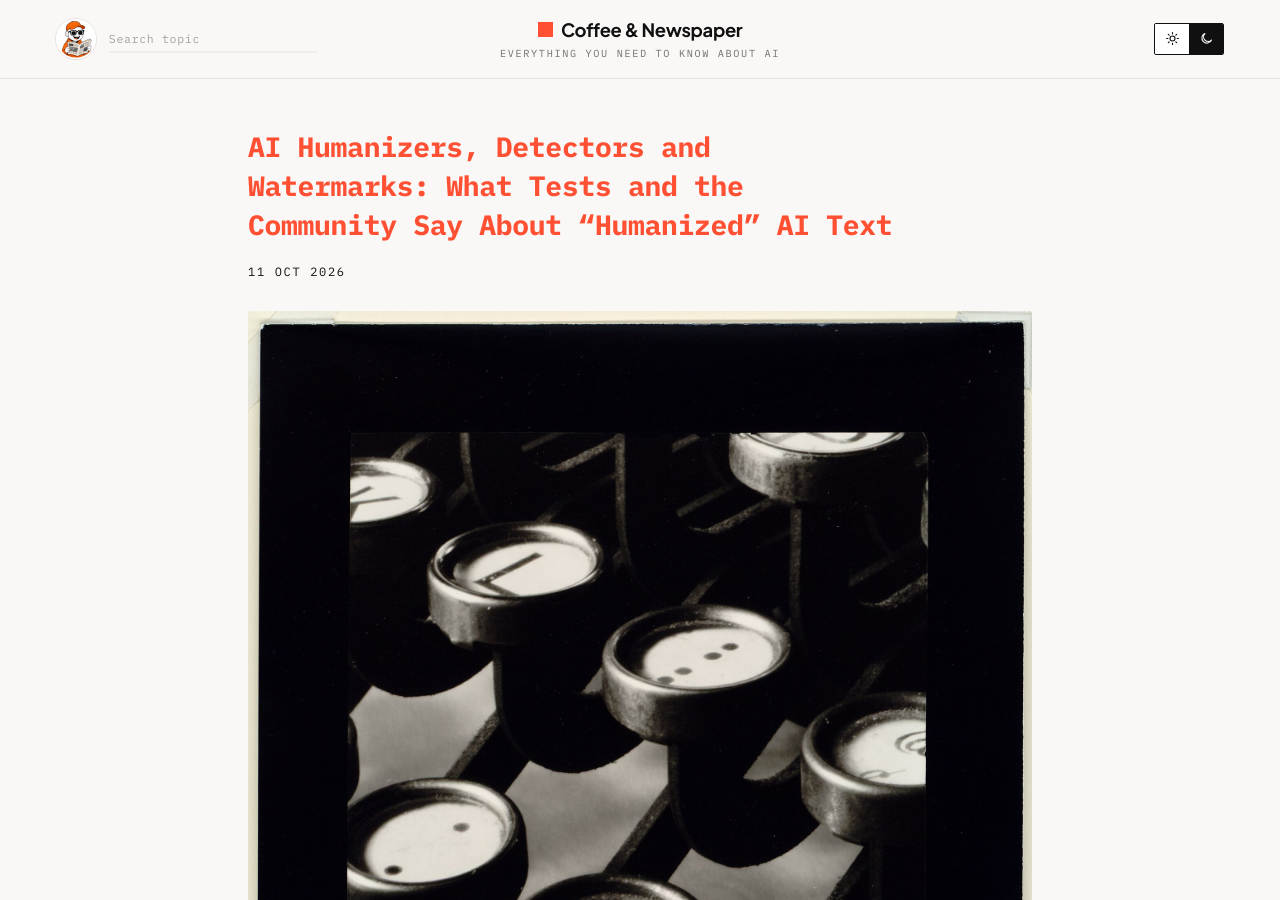
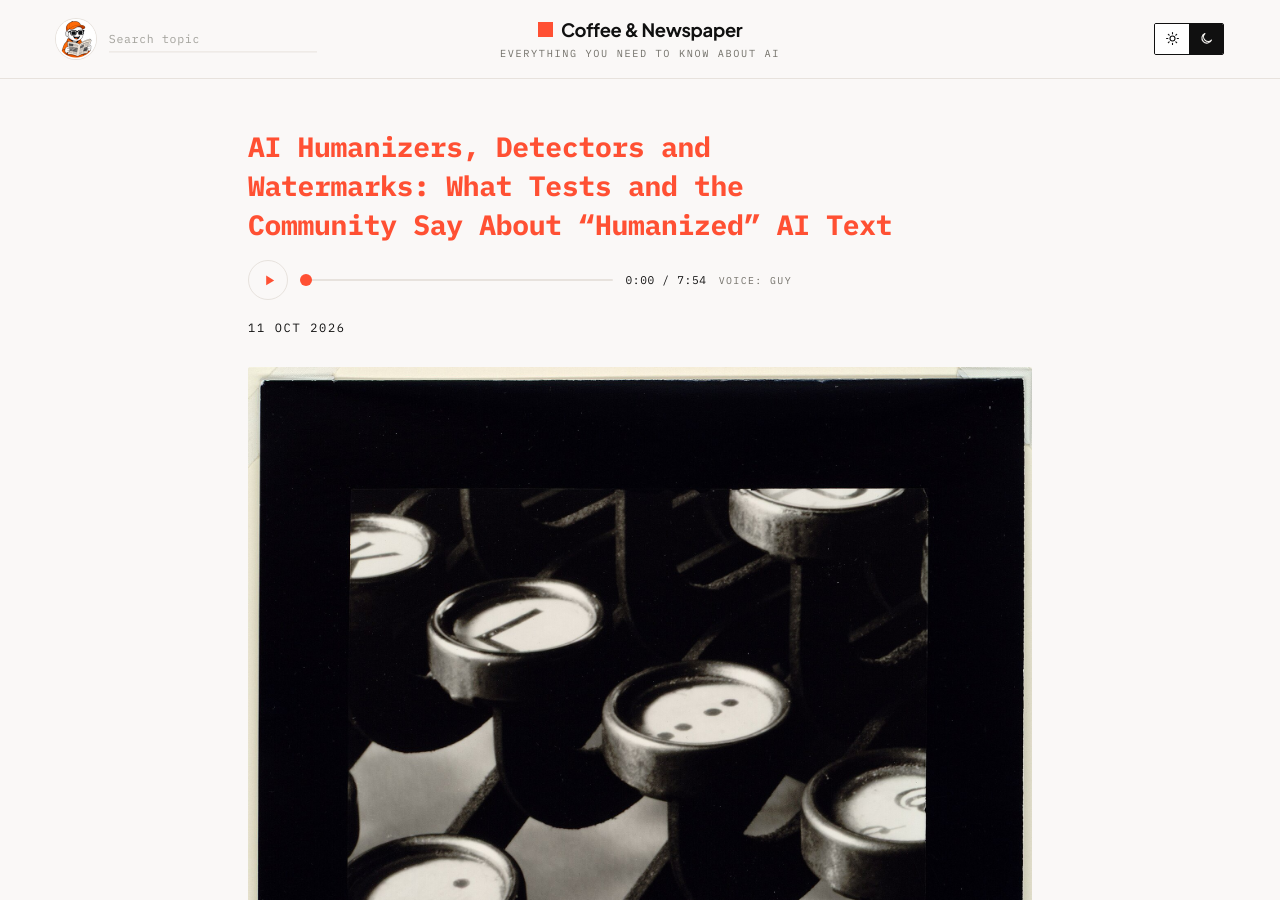
Before and after one commit to architect-high-level-core/coffee-and-newspaper, a Jekyll site: the page built from _posts/2026-10-11-ai-humanizers-detectors-watermarks.md, in a window 1280 px wide and 900 px high. Built offline with Jekyll 4.4.1, drawn with Linux system fonts in a browser that asks for light colours.

Commit message:
Add read-aloud audio (speed 0.9) for 2026-10-11-ai-humanizers-detectors-watermarks

```diff
--- a/_posts/2026-10-11-ai-humanizers-detectors-watermarks.md
+++ b/_posts/2026-10-11-ai-humanizers-detectors-watermarks.md
@@ -8,6 +8,9 @@ image_alt: "Black-and-white close-up of typewriter keys"
 image_credit: "Photo: Ralph Steiner / Clarence H. White School of Photography, “Typewriter keys”, public domain, Library of Congress, via Wikimedia Commons – https://commons.wikimedia.org/wiki/File:Typewriter_keys_LCCN2004666344.jpg"
 image_license: "Public Domain"
 image_license_url: "https://commons.wikimedia.org/wiki/File:Typewriter_keys_LCCN2004666344.jpg"
+audio: /assets/audio/ai-humanizers-detectors-watermarks.mp3
+audio_voice: Guy
+audio_duration: "7:54"
 ---
 
 So-called humanizers rewrite AI text so that AI detectors flag it less often, but no tool is provably "undetectable". This overview sums up benchmarks, community tests, the limits of detectors and the new trend toward text watermarks.
```
Also changed, not shown: 1 other file.
